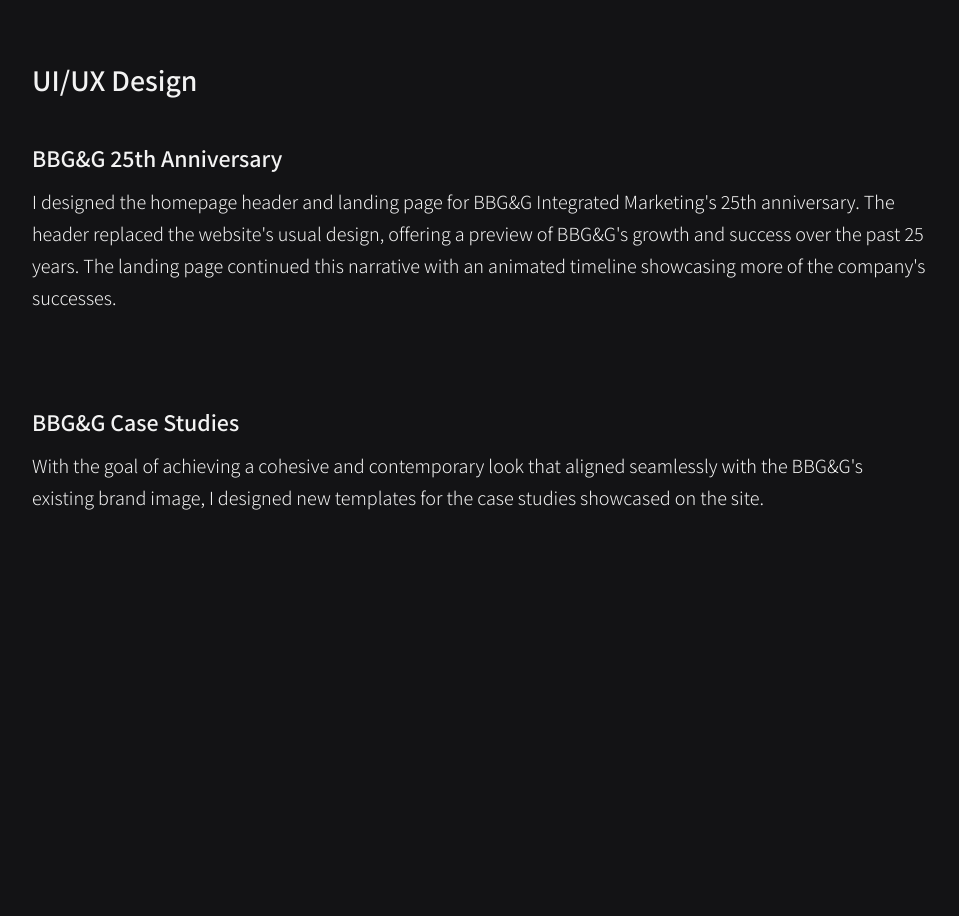
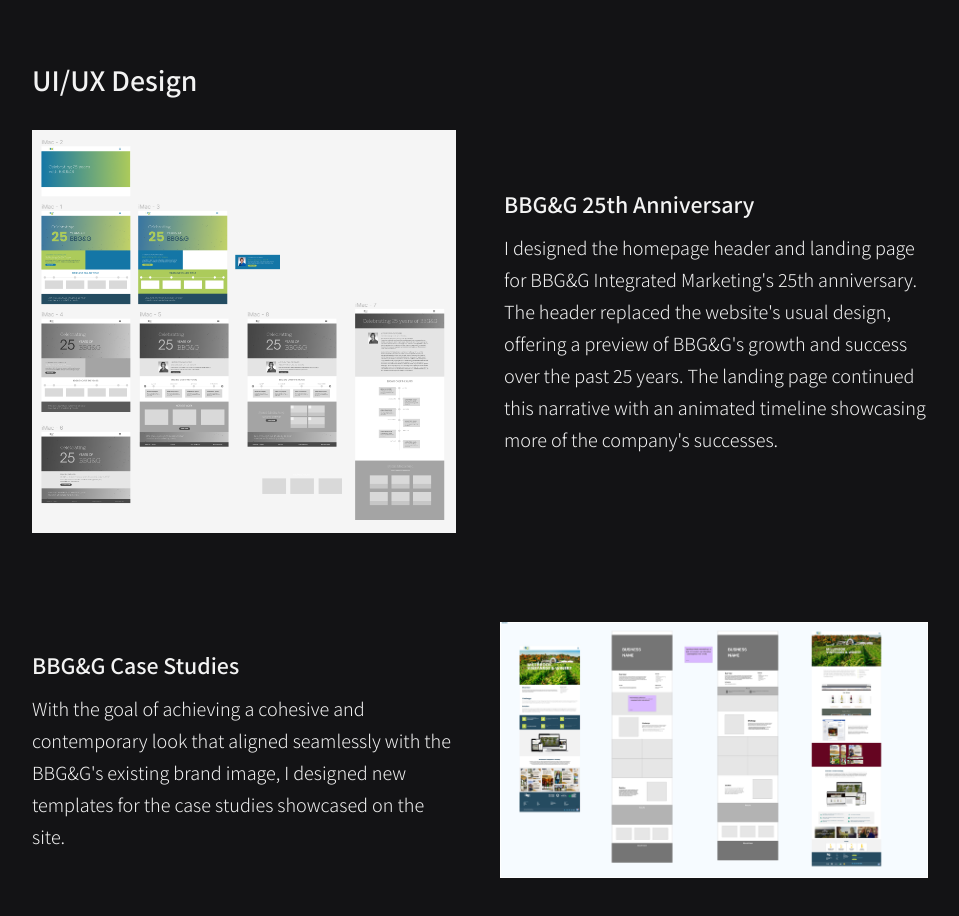
Before and after one commit to aescaba/portfolio, a Next.js app: page /work/bbgg in a window 1280 px wide. Shown: the part 2780-3696 px from the top of the page, without its empty margins (160-1119 px from the left). Before the commit the page ends 3470 px from the top, so only its background shows below. Built offline with nearby package versions, Linux system fonts and the light colour scheme.

Commit message:
add bbg&g ui/ux work, images, styling

```diff
--- a/pages/work/bbgg.js
+++ b/pages/work/bbgg.js
@@ -13,6 +13,8 @@ import Overview from '../../components/work/overview';
 import summaryPhoto from '../../public/images/work/wbecnydmv/WBEC-3-crop-2.png'
 import wbecHome from '../../public/images/work/bbgg/wbec-home.jpg';
 import crcogHome from '../../public/images/work/bbgg/crcog-home.jpg';
+import caseStudies from '../../public/images/work/bbgg/case-study-drafts.jpg';
+import anniversary from '../../public/images/work/bbgg/25th-anniv.png';
 
 const summary = "As a Mid-Level Web Designer and Developer at BBG&G Integrated Marketing, I am an integral member of the web/creative team and work on all aspects of website design and development."
 
@@ -112,21 +114,43 @@ export default function BBGG() {
             </WorkSection>
 
 
+
+
             <WorkSection>
+
                 <div class="mb-4 text-xl">
                     <h2 class="text-3xl py-4 font-semibold">UI/UX Design</h2>
                 </div>
 
-                {/* row - paragraph */}
-                <WorkSection>
-                    <h3 class="text-2xl py-3 font-semibold">BBG&G 25th Anniversary</h3>
-                    <p class="mb-10">I designed the homepage header and landing page for BBG&G Integrated Marketing&apos;s 25th anniversary. The header replaced the website&apos;s usual design, offering a preview of BBG&G&apos;s growth
-                        and success over the past 25 years. The landing page continued this narrative with an animated timeline showcasing more of the company&apos;s successes.</p>
-                </WorkSection>
+                {/* row - image left + text right */}
+                <WorkRow>
+                    <div class="lg:w-1/2">
+                        <Image class="" src={anniversary} alt="Wireframes/drafts of 25th company anniversary homepage and timeline" placeholder="blur" width={842} height={800} />
+                    </div>
+
+                    <div class="lg:w-1/2 lg:mb-10 lg:self-center">
+                        <h3 class="text-2xl py-3 font-semibold">BBG&G 25th Anniversary</h3>
+                        <p>I designed the homepage header and landing page for BBG&G Integrated Marketing&apos;s 25th anniversary. The header replaced the website&apos;s usual design, offering a preview of BBG&G&apos;s growth
+                        and success over the past 25 years. The landing page continued this narrative with an animated timeline showcasing more of the company&apos;s successes.
+                        </p>
+                    </div>
+                </WorkRow>
 
                 <WorkSection>
-                    <h3 class="text-2xl py-3 font-semibold">BBG&G Case Studies</h3>
-                    <p class="mb-10">With the goal of achieving a cohesive and contemporary look that aligned seamlessly with the BBG&G&apos;s existing brand image, I designed new templates for the case studies showcased on the site.</p>
+                    <WorkRow>
+                        {/* reverse column order on large screens */}
+                        <div class="lg:flex lg:flex-row-reverse">
+                            <div class="lg:w-1/2 mb-10">
+                                <Image class="" src={caseStudies} alt="Wireframes/drafts of new case study designs" placeholder="blur" width={3590} height={2149} />
+                            </div>
+
+                            <div class="lg:w-1/2 lg:mb-10 lg:mr-10 lg:self-center">
+                                <h3 class="text-2xl py-3 font-semibold">BBG&G Case Studies</h3>
+                                <p class="mb-5">With the goal of achieving a cohesive and contemporary look that aligned seamlessly with the BBG&G&apos;s existing brand image, I designed new templates for the case studies showcased on the site.</p>
+                            </div>
+                        </div>
+
+                    </WorkRow>
                 </WorkSection>
             </WorkSection>
         </WorkPage>
```
Also changed, not shown: public/images/work/bbgg/25th-anniv.png (added), public/images/work/bbgg/case-study-drafts.jpg (added).
